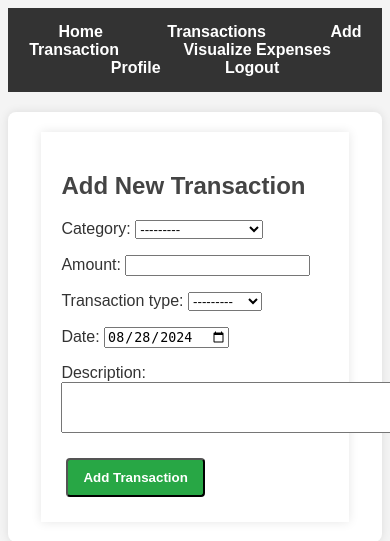
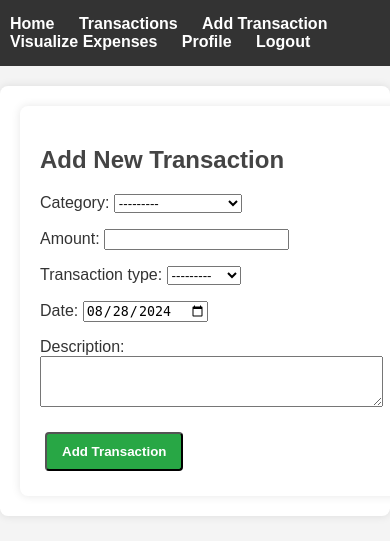
Before and after one commit to TBJr/finance_tracker, a Django app: page /add/ in a window 390 px wide; the page is wider, and only the part inside the window is pictured. Shown: the top 541 px of that part. Run offline with Django 5.2, Linux system fonts and the light colour scheme; a user stored in the database is signed in; data comes from the database, SQL or seed files in the repository.

Commit message:
Update style.css

```diff
--- a/tracker/templates/tracker/static/tracker/style.css
+++ b/tracker/templates/tracker/static/tracker/style.css
@@ -3,17 +3,21 @@ body {
     font-family: Arial, sans-serif;
     background-color: #f4f4f4;
     color: #333;
+    margin: 0;
+    padding: 0;
 }
 
-/* Container Stylings */
+/* Container Styling */
 .container {
     width: 80%;
     margin: 0 auto;
     padding: 20px;
     background-color: #fff;
     box-shadow: 0 0 10px rgba(0, 0, 0, 0.1);
+    border-radius: 8px;
 }
 
+/* Headings */
 h1, h2 {
     color: #444;
 }
@@ -46,7 +50,8 @@ nav ul li a {
     transition: background-color 0.3s;
 }
 
-nav ul li a:hover {
+nav ul li a:hover,
+nav ul li a:focus {
     background-color: #555;
     color: #fff;
 }
@@ -73,6 +78,7 @@ nav ul li a:hover {
     border-radius: 4px;
     margin: 5px;
     font-weight: bold;
+    transition: background-color 0.3s;
 }
 
 .btn-primary {
@@ -135,3 +141,34 @@ nav ul li a:hover {
     box-shadow: 0 0 10px rgba(0, 0, 0, 0.1);
     border-radius: 8px;
 }
+
+/* Responsive Design */
+@media screen and (max-width: 1200px) {
+    .container {
+        width: 90%;
+    }
+
+    nav ul li {
+        display: block;
+        margin: 5px 0;
+    }
+}
+
+@media screen and (max-width: 600px) {
+    .container {
+        width: 100%;
+    }
+
+    nav ul {
+        text-align: left;
+    }
+
+    nav ul li {
+        display: inline-block;
+        margin: 0;
+    }
+
+    nav ul li a {
+        padding: 8px 10px;
+    }
+}
```
